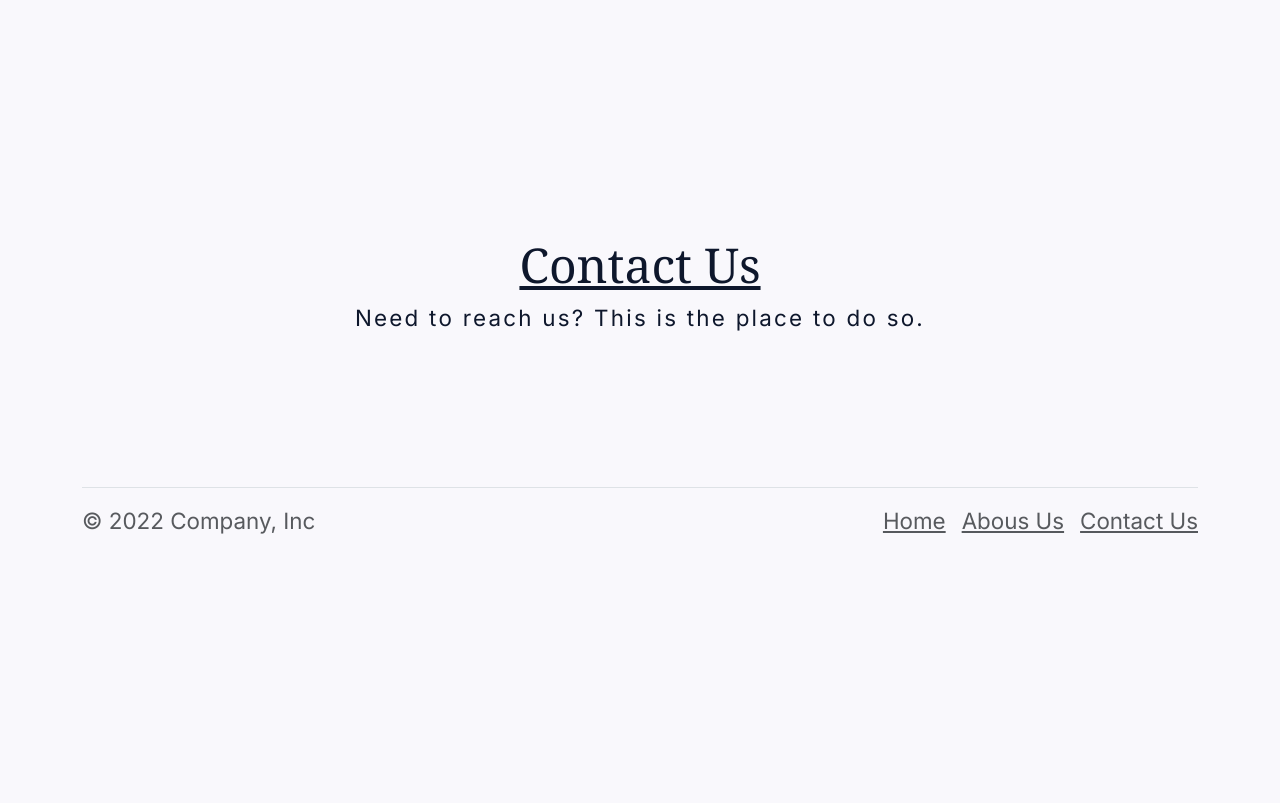
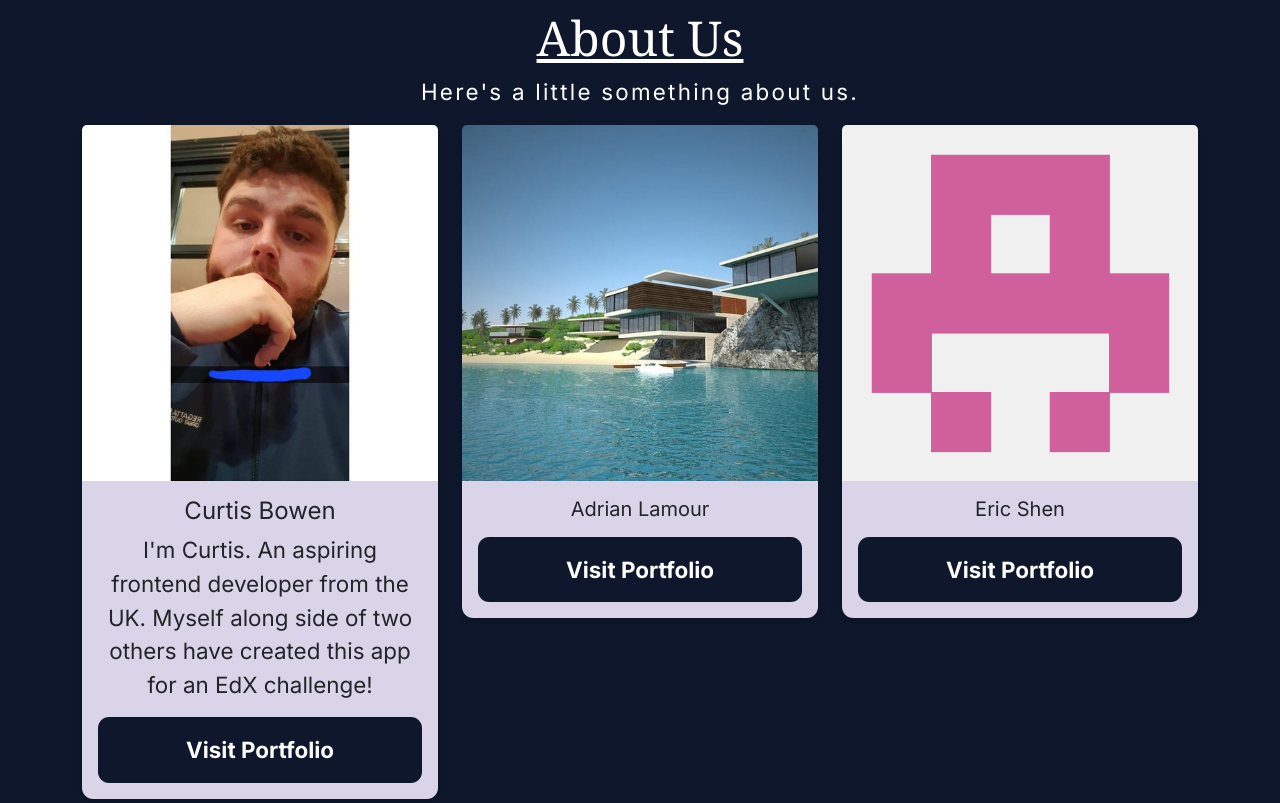
Before and after one commit to KidLeiS/G12-project-1, a plain HTML site: page flights.html in a window 1280 px wide. Shown: the part 960-1763 px from the top of the page. Before the commit the page ends 1537 px from the top, so only its background shows below. Drawn offline with nearby package versions, Linux system fonts and the light colour scheme.

Commit message:
started work on about-us section

```diff
--- a/assets/styles/main.css
+++ b/assets/styles/main.css
@@ -46,6 +46,8 @@ header#header {
 
 section#about-us {
   padding: 3rem 0;
+  background-color: var(--font-colour);
+  color: var(--button-font-colour);
 }
 
 section#contact-us {
@@ -63,14 +65,15 @@ textarea {
   outline: none;
   border: none;
   border-bottom: 1px solid var(--font-colour);
-  padding: 0.5rem;
+  padding: 1rem;
   font-family: system-ui, -apple-system, BlinkMacSystemFont, 'Segoe UI', Roboto, Oxygen, Ubuntu, Cantarell, 'Open Sans', 'Helvetica Neue', sans-serif;
   width: 100%;
   background-color: var(--main-content-colour);
 }
 
 select {
-  padding: 0.68rem 0.5rem;
+  box-sizing: border-box;
+  padding: 1.21rem 0.5rem;
 }
 
 form > div.row > div:nth-of-type(1) > input {
@@ -82,22 +85,39 @@ form > div.row > div:nth-of-type(5) > select {
 }
 
 select:first-of-type {
-  /* border-radius: 0.5em 0 0 0.5em; */
   border-bottom: none;
   margin-bottom: 0.5em;
 }
 
-button {
+button,
+.button {
   background-color: var(--font-colour);
   color: var(--button-font-colour);
   outline: none;
   border: none;
-  /* border-radius: 0 0.5em 0.5em 0; */
-  padding: 0.5rem 1.75rem;
+  padding: 1rem 1.75rem;
   font-weight: bold;
   display: inline-block;
   width: 100%;
   border-radius: 0.5em;
+  text-decoration: none;
+  transition: all ease 0.1s;
+}
+
+button:hover,
+.button:hover,
+button:focus,
+.button:focus {
+  background-color: #2f426d;
+  cursor: pointer;
+}
+
+.card {
+  background-color: var(--purple-one);
+  outline: none;
+  border: none;
+  border-radius: 0.5em;
+  box-shadow: 0 3px 10px rgb(0 0 0 / 0.2);
 }
 
 /* screens bigger than 576px */
@@ -220,6 +240,6 @@ button {
   }
 
   section#popular-flights {
-    padding: 7rem 0;
+    padding: 10rem 0;
   }
 }
--- a/flights.html
+++ b/flights.html
@@ -61,6 +61,40 @@
         <div class="text-center">
           <h2>About Us</h2>
           <p>Here's a little something about us.</p>
+          <article class="d-flex flex-column justify-content-center align-items-center">
+            <div class="row">
+              <div class="col-xs-12 col-md-6 col-lg-4">
+                <div class="card">
+                  <img src="assets/images/avatars/curtis.jpg" class="card-img-top" alt="..." />
+                  <div class="card-body">
+                    <h4 class="card-title">Curtis Bowen</h4>
+                    <p class="card-text">I'm Curtis. An aspiring frontend developer from the UK. Myself along side of two others have created this app for an EdX challenge!</p>
+                    <a href="#" class="button">Visit Portfolio</a>
+                  </div>
+                </div>
+              </div>
+              <div class="col-xs-12 col-md-6 col-lg-4">
+                <div class="card">
+                  <img src="assets/images/avatars/adrian.jpg" class="card-img-top" alt="..." />
+                  <div class="card-body">
+                    <h5 class="card-title">Adrian Lamour</h5>
+                    <p class="card-text"></p>
+                    <a href="#" class="button">Visit Portfolio</a>
+                  </div>
+                </div>
+              </div>
+              <div class="col-xs-12 col-md-6 col-lg-4">
+                <div class="card">
+                  <img src="assets/images/avatars/eric.png" class="card-img-top" alt="..." />
+                  <div class="card-body">
+                    <h5 class="card-title">Eric Shen</h5>
+                    <p class="card-text"></p>
+                    <a href="#" class="button">Visit Portfolio</a>
+                  </div>
+                </div>
+              </div>
+            </div>
+          </article>
         </div>
       </div>
     </section>
```
Also changed, not shown: assets/images/avatars/adrian.jpg (added), assets/images/avatars/curtis.jpg (added), assets/images/avatars/eric.png (added).
